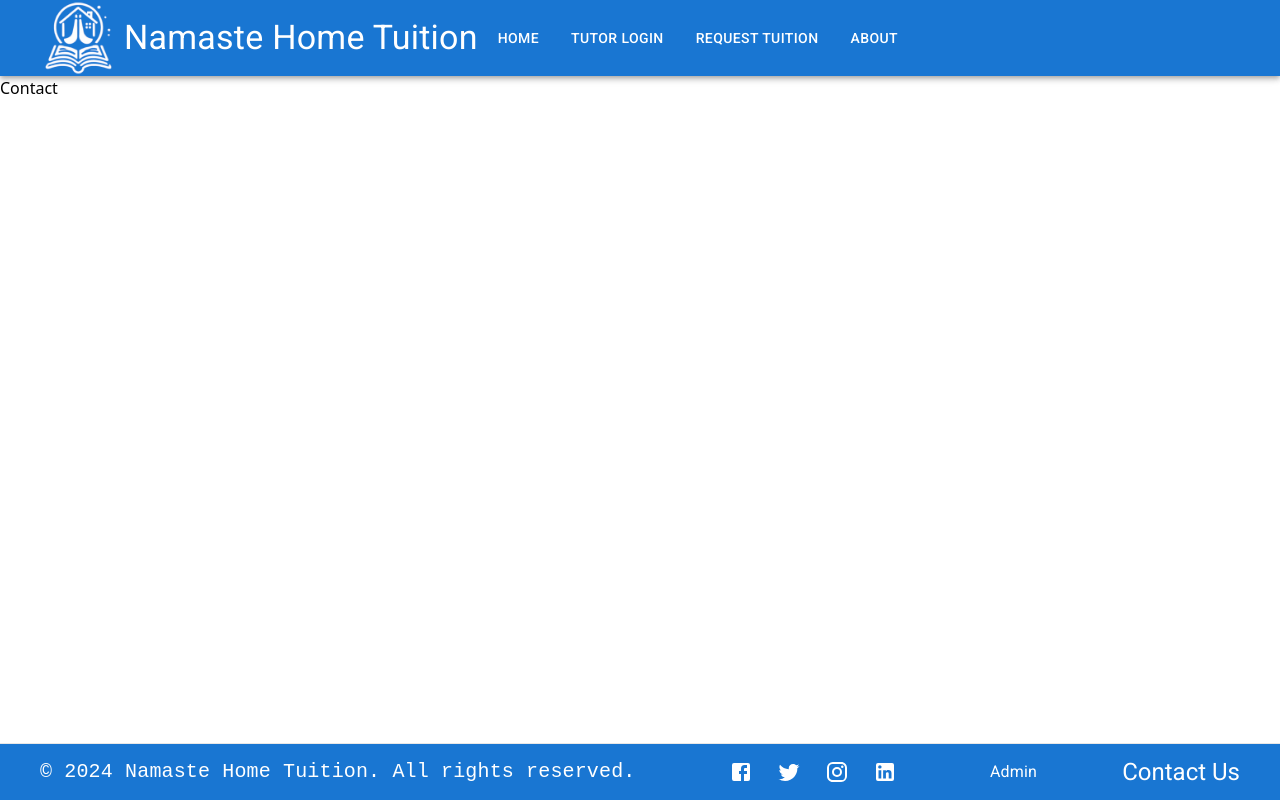
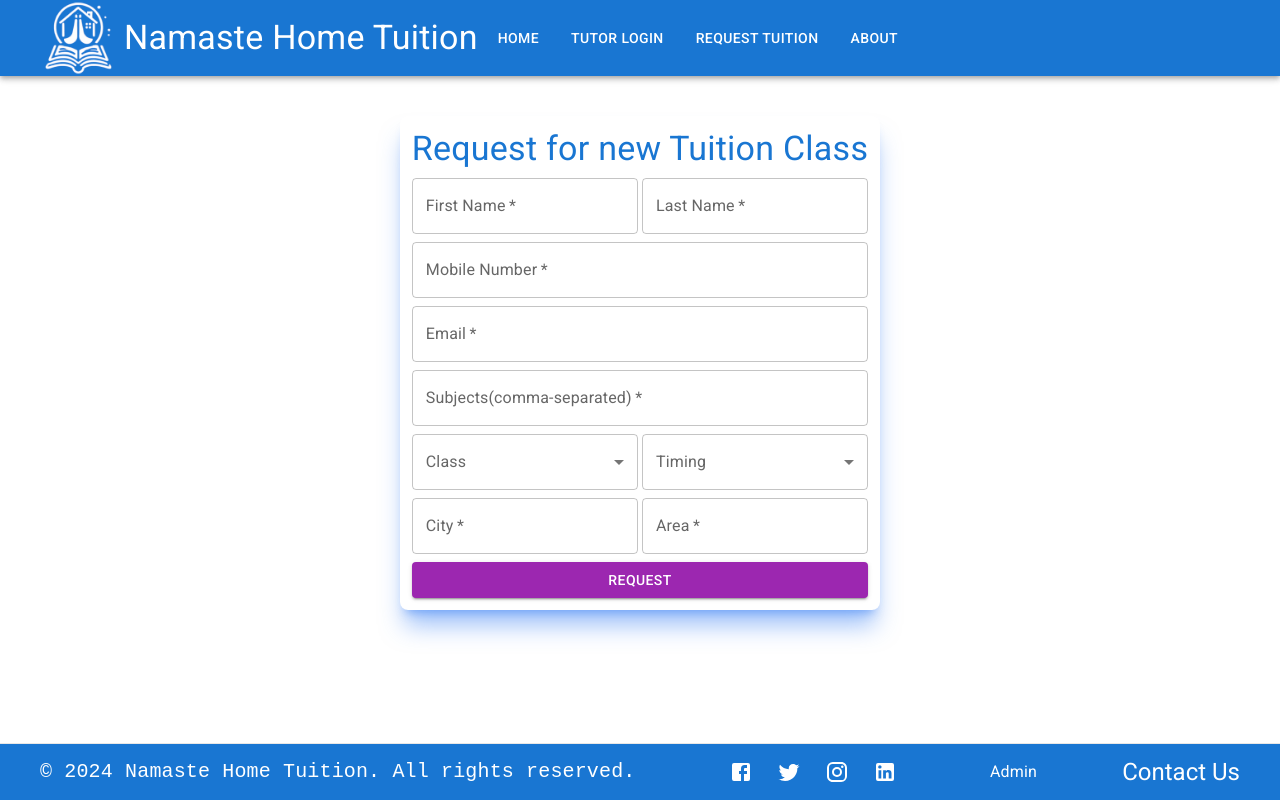
Before and after one commit to shahsuresh/home-tution-frontend-ui, a React (Vite) app: page /contact-student in a window 1280 px wide. Built offline with nearby package versions, Linux system fonts and the light colour scheme; a web font is replaced by a local one.

Commit message:
ui improvement

```diff
--- a/src/pages/Contact.jsx
+++ b/src/pages/Contact.jsx
@@ -1,7 +1,11 @@
 import React from "react";
-
+import RequestTutionForm from "../components/RequestTutionForm";
 const Contact = () => {
-  return <div>Contact</div>;
+  return (
+    <>
+      <RequestTutionForm />
+    </>
+  );
 };
 
 export default Contact;
```
